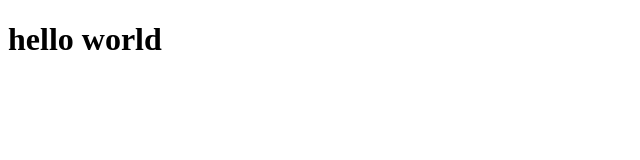
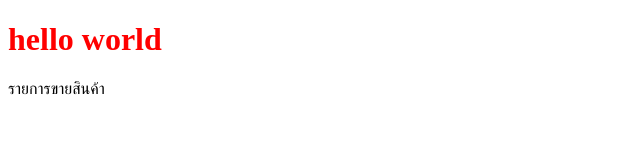
Before and after one commit to kriangkraiidea/idea-project, a plain HTML site: page index.html in a window 1280 px wide. Shown: the whole page, without its empty margins (0-640 px from the left). Drawn offline with Linux system fonts and the light colour scheme.

Commit message:
add report-sale

```diff
--- a/index.html
+++ b/index.html
@@ -4,8 +4,14 @@
     <meta charset="UTF-8" />
     <meta name="viewport" content="width=device-width, initial-scale=1.0" />
     <title>Document</title>
+    <style>
+      h1 {
+        color: red;
+      }
+    </style>
   </head>
   <body>
     <h1>hello world</h1>
+    <p>รายการขายสินค้า</p>
   </body>
 </html>
```
